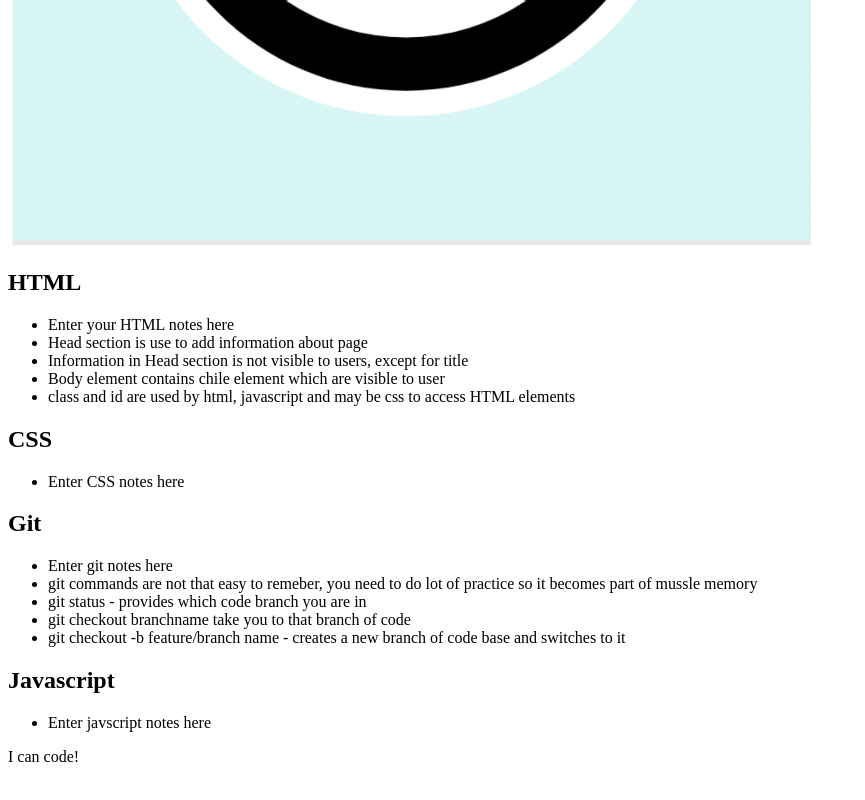
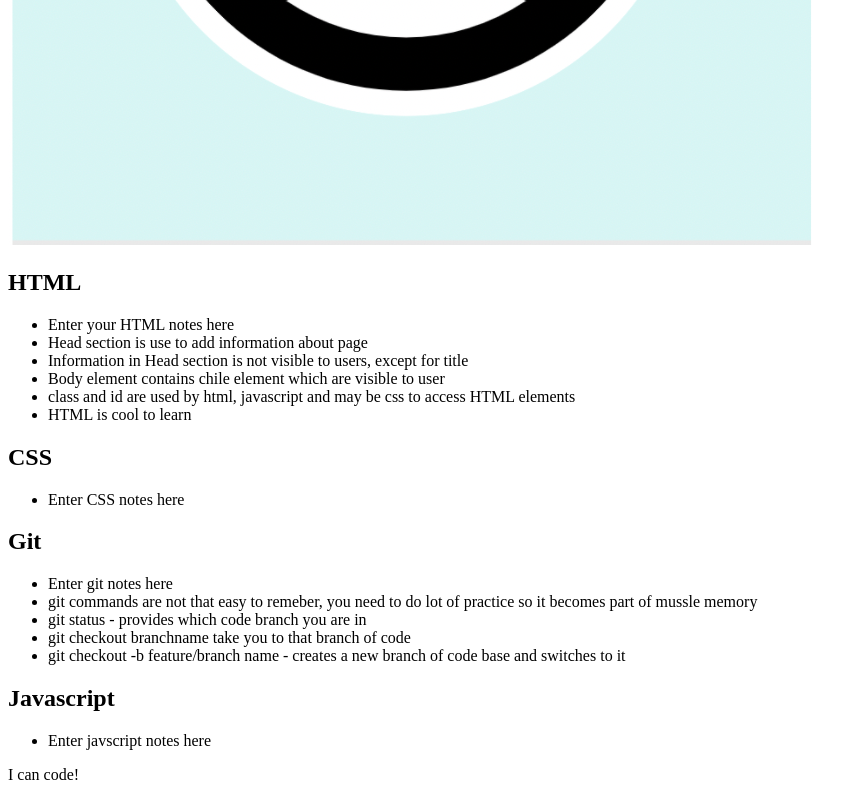
Before and after one commit to pareshtandon/bootcamp-prework-guide, a plain HTML site: page index.html in a window 1280 px wide. Shown: the part 611-1411 px from the top of the page, without its empty margins (0-865 px from the left). Drawn offline with Linux system fonts and the light colour scheme.

Commit message:
fixing index html

```diff
--- a/index.html
+++ b/index.html
@@ -22,6 +22,7 @@
           <li>Information in Head section is not visible to users, except for title</li>
           <li>Body element contains chile element which are visible to user</li>
           <li>class and id are used by html, javascript and may be css to access HTML elements</li>
+          <li>HTML is cool to learn</li>
         </ul>
 
       </section>
```
